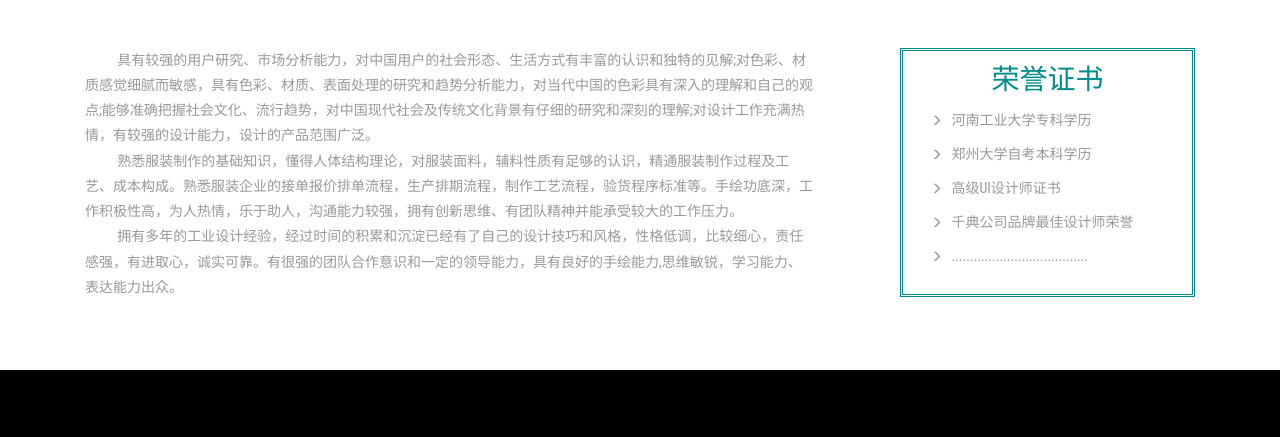
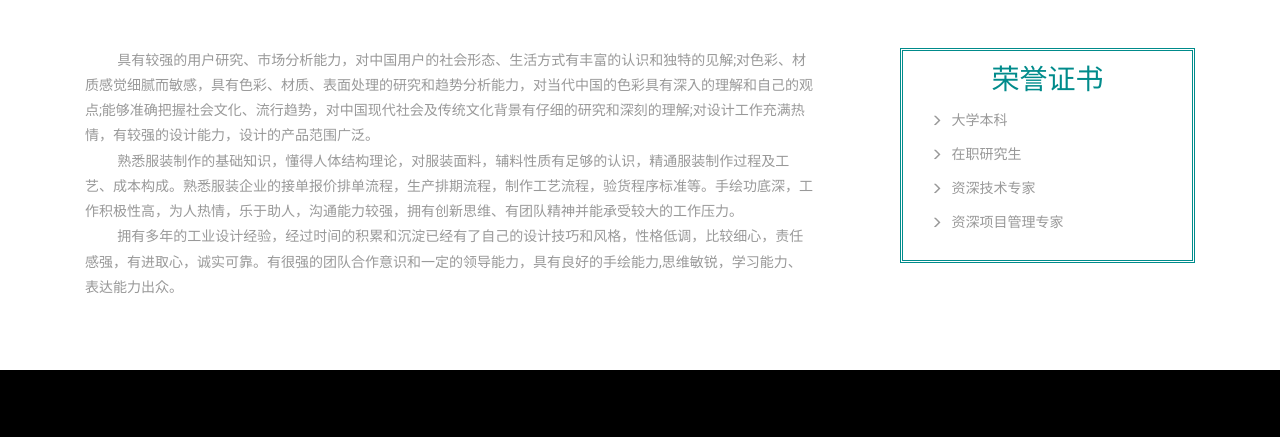
Before and after one commit to zxbloved/luck, a plain HTML site: page index.html in a window 1280 px wide. Shown: the part 725-1162 px from the top of the page. Drawn offline with Linux system fonts and the light colour scheme.

Commit message:
change my info

```diff
--- a/index.html
+++ b/index.html
@@ -76,13 +76,13 @@ License URL: http://creativecommons.org/licenses/by/3.0/
 						<li>
 							<ul class="address-text">
 								<li><b>个人邮箱 </b></li>
-								<li><a href="http://mail.qq.com/cgi-bin/qm_share?t=qm_mailme&email=OwoLDg0MAwgIDgJ7SkoVWFRW" target="_blank"> bentsang87@gmail.com</a></li>
+								<li><a href="" target="_blank"> bentsang87@gmail.com</a></li>
 							</ul>
 						</li>
 						<li>
 							<ul class="address-text">
 								<li><b>工作</b></li>
-								<li><a href="http://ent.sina.com.cn/s/m/2007-06-14/07441596561.shtml" target="_blank">国企员工</a></li>
+								<li><a href="" target="_blank">国企员工</a></li>
 							</ul>
 						</li>
 						<li>
@@ -135,11 +135,10 @@ License URL: http://creativecommons.org/licenses/by/3.0/
 			<div class="col-md-4 about-right">
 				<ul>
 					<h5>荣誉证书</h5>
-					<li><span class="glyphicon glyphicon-menu-right" ></span> 河南工业大学专科学历</li>
-					<li><span class="glyphicon glyphicon-menu-right"></span> 郑州大学自考本科学历</li>
-					<li><span class="glyphicon glyphicon-menu-right"></span> 高级UI设计师证书</li>
-					<li><span class="glyphicon glyphicon-menu-right"></span> 千典公司品牌最佳设计师荣誉</li>
-					<li><span class="glyphicon glyphicon-menu-right"></span> ..................................... </li>
+					<li><span class="glyphicon glyphicon-menu-right" ></span> 大学本科</li>
+					<li><span class="glyphicon glyphicon-menu-right"></span> 在职研究生</li>
+					<li><span class="glyphicon glyphicon-menu-right"></span> 资深技术专家</li>
+					<li><span class="glyphicon glyphicon-menu-right"></span> 资深项目管理专家</li>
 				</ul>
 				<div class="clearfix"> </div>
 			</div>
```
